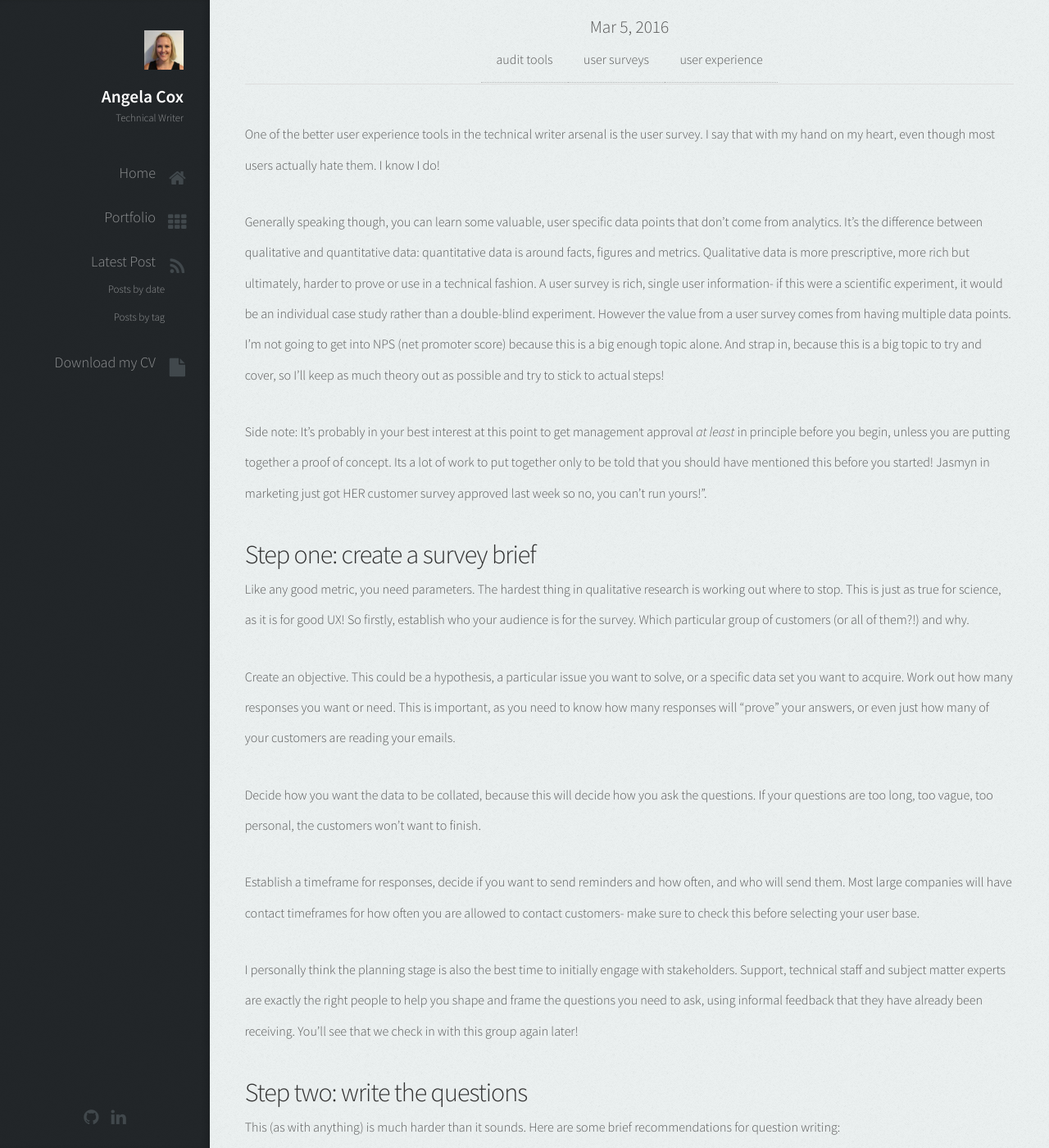
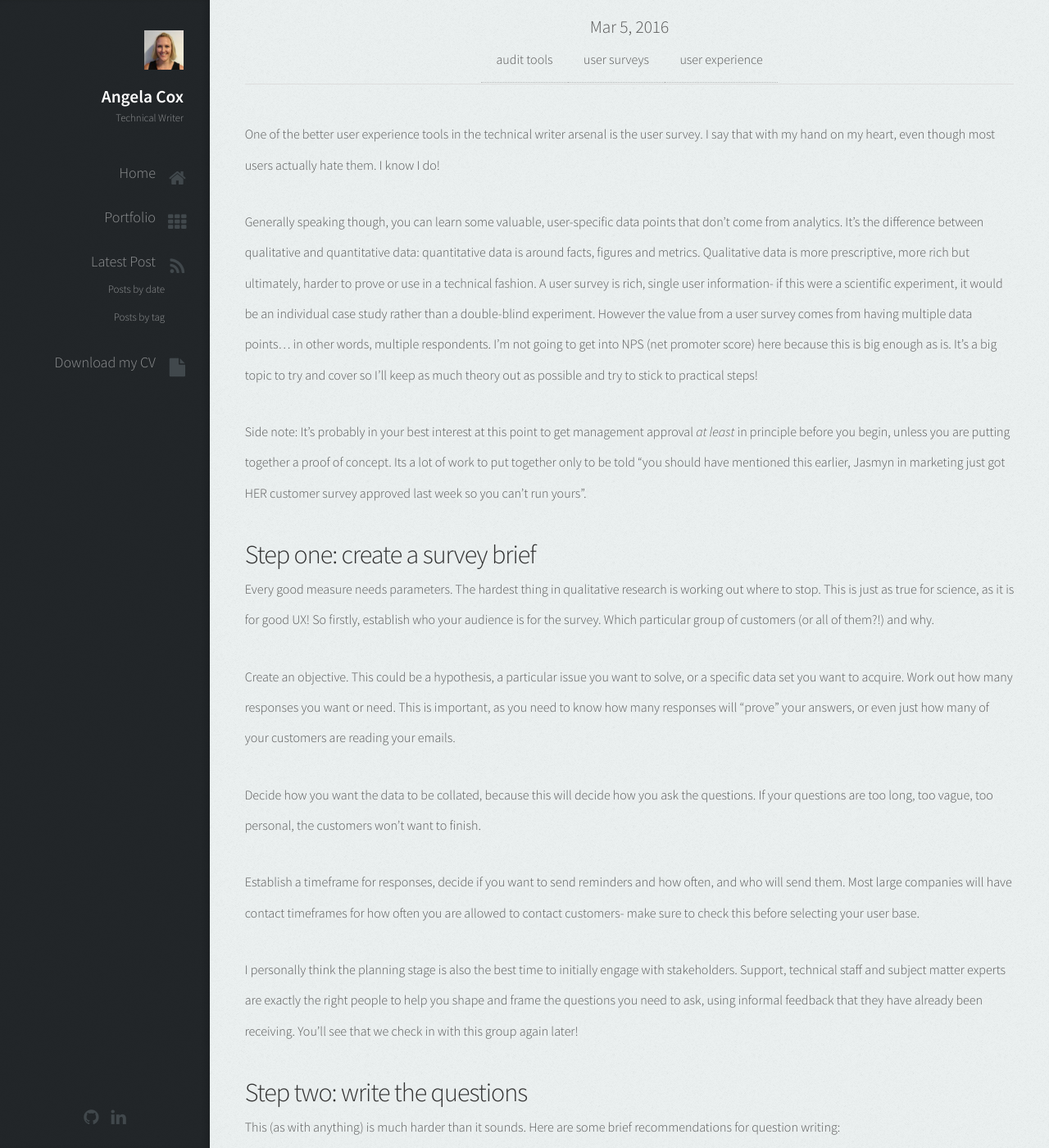
Before and after one commit to AngelaCox/UX-Portfolio, a Jekyll site: the page built from _posts/2016-03-09-document-audit-tools-user-surveys.markdown, in a window 1280 px wide and 1400 px high, scrolled down 199 px. Shown: the whole window at 82% size. Built offline with Jekyll 4.4.1, drawn with Linux system fonts in a browser that asks for light colours; some of the changed text lies outside the part shown.

Commit message:
fix stupid quotes

```diff
--- a/_posts/2016-03-09-document-audit-tools-user-surveys.markdown
+++ b/_posts/2016-03-09-document-audit-tools-user-surveys.markdown
@@ -10,12 +10,12 @@
 
 One of the better user experience tools in the technical writer arsenal is the user survey. I say that with my hand on my heart, even though most users actually hate them. I know I do!
 
-Generally speaking though, you can learn some valuable, user specific data points that don't come from analytics. It's the difference between qualitative and quantitative data: quantitative data is around facts, figures and metrics. Qualitative data is more prescriptive, more rich but ultimately, harder to prove or use in a technical fashion. A user survey is rich, single user information- if this were a scientific experiment, it would be an individual case study rather than a double-blind experiment. However the value from a user survey comes from having multiple data points. I'm not going to get into NPS (net promoter score) because this is a big enough topic alone. And strap in, because this is a big topic to try and cover, so I'll keep as much theory out as possible and try to stick to actual steps!
+Generally speaking though, you can learn some valuable, user-specific data points that don't come from analytics. It's the difference between qualitative and quantitative data: quantitative data is around facts, figures and metrics. Qualitative data is more prescriptive, more rich but ultimately, harder to prove or use in a technical fashion. A user survey is rich, single user information- if this were a scientific experiment, it would be an individual case study rather than a double-blind experiment. However the value from a user survey comes from having multiple data points... in other words, multiple respondents. I'm not going to get into NPS (net promoter score) here because this is big enough as is. It's a big topic to try and cover so I'll keep as much theory out as possible and try to stick to practical steps!
 
-Side note: It's probably in your best interest at this point to get management approval *at least* in principle before you begin, unless you are putting together a proof of concept. Its a lot of work to put together only to be told that you should have mentioned this before you started! Jasmyn in marketing just got HER customer survey approved last week so no, you can't run yours!".
+Side note: It's probably in your best interest at this point to get management approval *at least* in principle before you begin, unless you are putting together a proof of concept. Its a lot of work to put together only to be told "you should have mentioned this earlier, Jasmyn in marketing just got HER customer survey approved last week so you can't run yours".
 
 ## Step one: create a survey brief
-Like any good metric, you need parameters. The hardest thing in qualitative research is working out where to stop. This is just as true for science, as it is for good UX! So firstly, establish who your audience is for the survey. Which particular group of customers (or all of them?!) and why.
+Every good measure needs parameters. The hardest thing in qualitative research is working out where to stop. This is just as true for science, as it is for good UX! So firstly, establish who your audience is for the survey. Which particular group of customers (or all of them?!) and why.
 
 Create an objective. This could be a hypothesis, a particular issue you want to solve, or a specific data set you want to acquire.
 Work out how many responses you want or need. This is important, as you need to know how many responses will "prove" your answers, or even just how many of your customers are reading your emails.
@@ -32,7 +32,7 @@
 * If you want your customer responses to prove they prefer one particular option to another, multichoice questions are your friend. Be sure to remember this can seriously backfire on you if they don't answer how you want them to.
 * If you want to draw generalised inferences, try a comment box.
 * Use a range of responses, even allow for 'I don't know' answers.
-* Open-ended questions might illicit the right response, or they might not get specific answers and can leave the response open to interpretation. If you have to say "I'm pretty sure they mean 'x'"", it is not a legitimate data point.
+* Open-ended questions might illicit the right response, or they might not get specific answers and can leave the response open to interpretation. If you have to say "I'm pretty sure they mean 'x'", it is not a legitimate data point.
 
 ## Step three: participation rewards
 Rewarding participants increases engagement. However, here are a few suggestions on how to frame such a reward:
```
